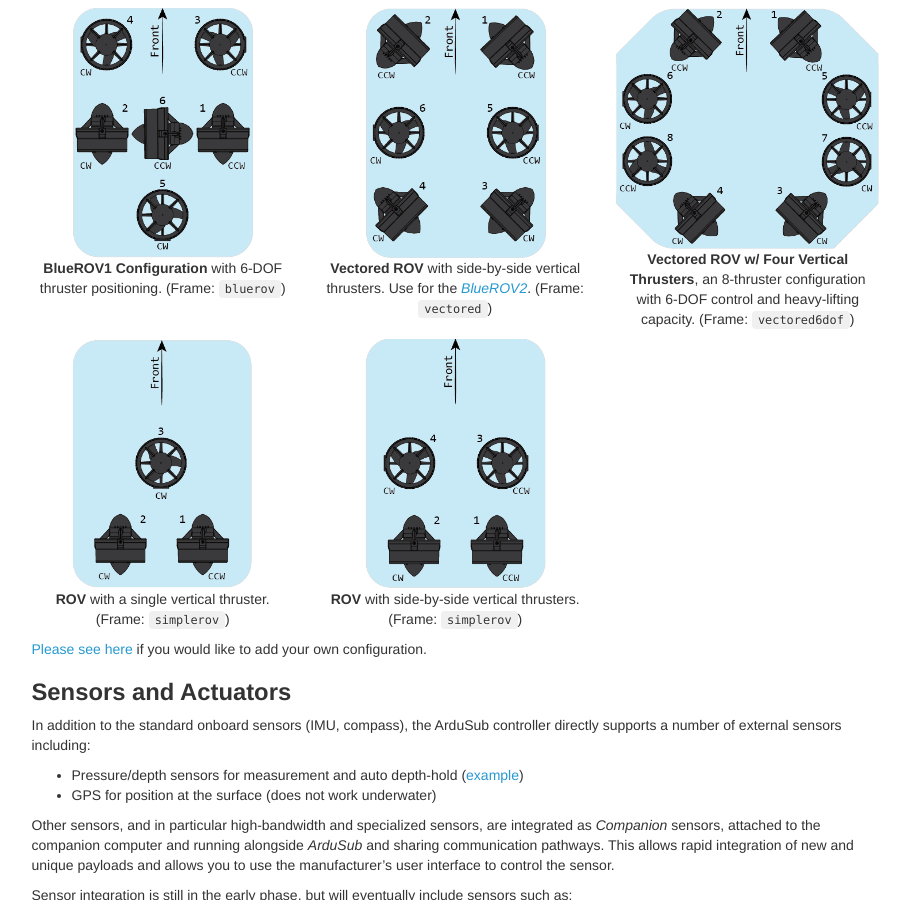
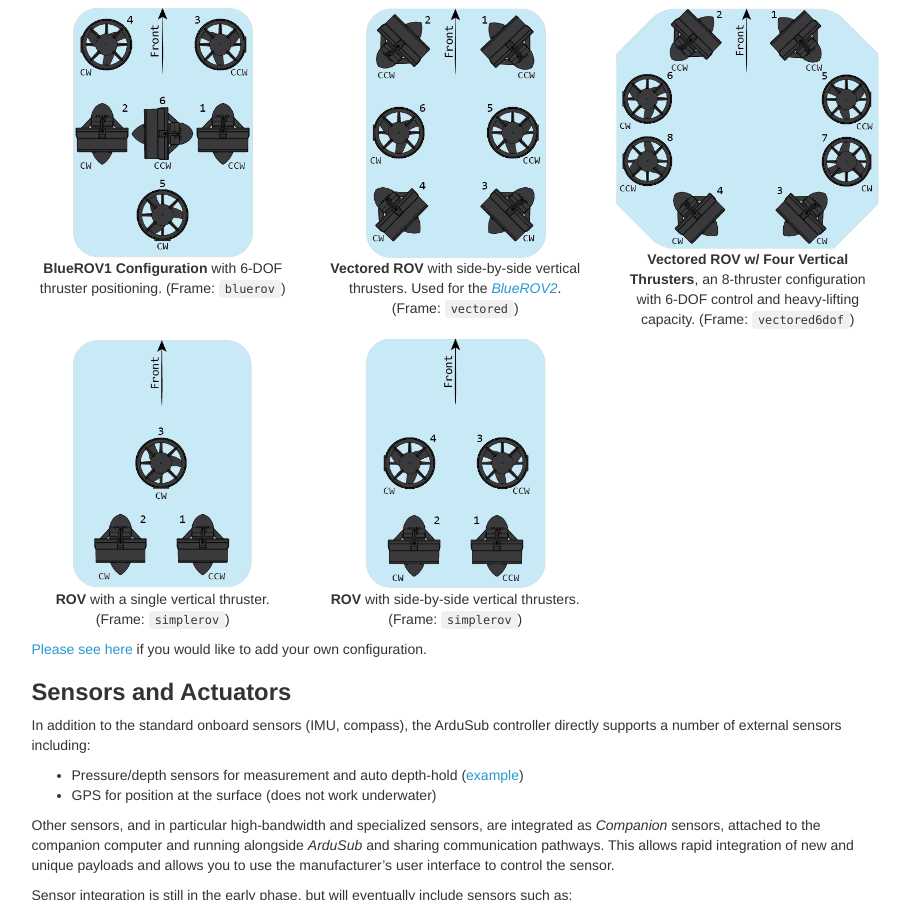
Before and after one commit to bluerobotics/retired-ardusub-docs, a Jekyll site: the page built from pages/introduction.md, in a window 1280 px wide and 900 px high, scrolled down 2178 px. Shown: the whole window, without its empty margins (331-1241 px from the left). Built offline with Jekyll 4.4.1, drawn with Linux system fonts in a browser that asks for light colours; nearby versions of some CDN libraries; some web fonts are replaced; comment, search, counter and statistics services are not loaded.

Commit message:
Minor updates.

```diff
--- a/pages/introduction.md
+++ b/pages/introduction.md
@@ -93,7 +93,7 @@ ArduSub includes a high-level motor library that can configure motors in any con
 	</div>
 	<div class="col-md-4">
 		<img src="/images/vectored-frame.png" class="img-responsive img-center" style="max-height:250px;">
-		<p class="text-center"><strong>Vectored ROV</strong> with side-by-side vertical thrusters. Use for the <a href="http://bluerov2.com"><em>BlueROV2</em></a>. (Frame: <code>vectored</code>)</p>
+		<p class="text-center"><strong>Vectored ROV</strong> with side-by-side vertical thrusters. Used for the <a href="http://bluerov2.com"><em>BlueROV2</em></a>. (Frame: <code>vectored</code>)</p>
 	</div>
 	<div class="col-md-4">
 		<img src="/images/vectored6dof-frame.png" class="img-responsive img-center" style="max-height:250px;">
```
